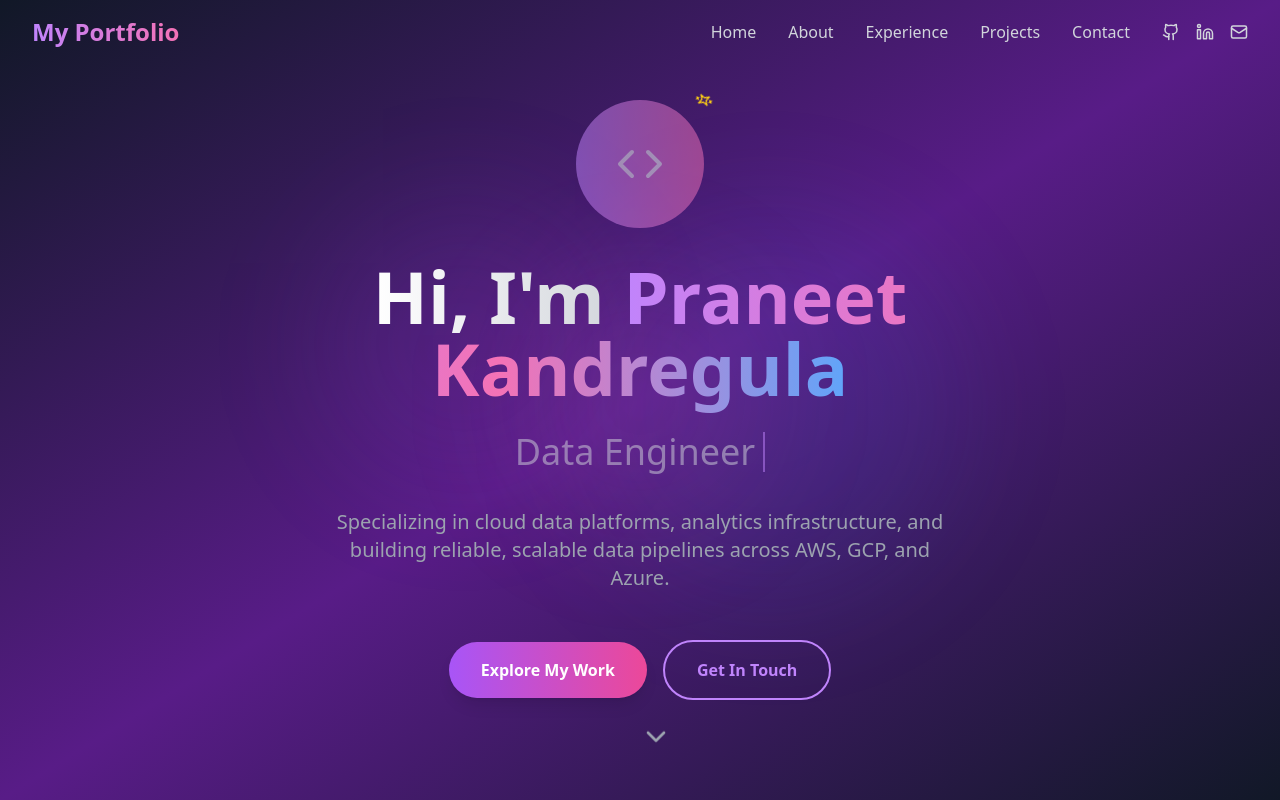
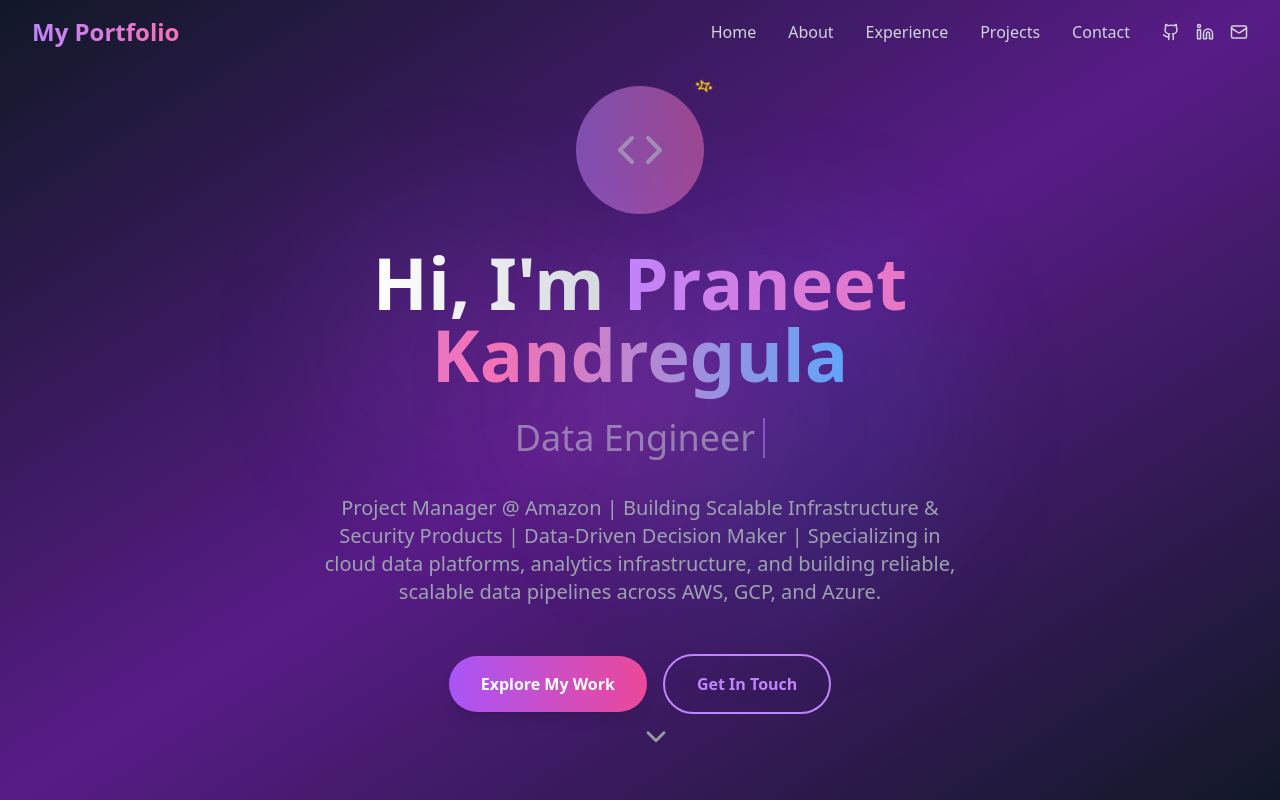
Before and after one commit to 121810318013-cyber/Template-Portfolio, a React (Vite) app: page / in a window 1280 px wide. Shown: the top 800 px of the page. Built offline with nearby package versions, Linux system fonts and the light colour scheme.

Commit message:
Update Hero.tsx

```diff
--- a/src/components/Hero.tsx
+++ b/src/components/Hero.tsx
@@ -160,9 +160,8 @@ const Hero = () => {
           </div>
 
           <p className="text-sm sm:text-lg lg:text-xl text-gray-400 mb-8 sm:mb-12 max-w-2xl mx-auto leading-relaxed px-4">
-            Specializing in cloud data platforms, analytics infrastructure, and
-            building reliable, scalable data pipelines across AWS, GCP, and
-            Azure.
+            Project Manager @ Amazon | Building Scalable Infrastructure & Security Products | Data-Driven Decision Maker | Specializing in cloud data platforms, analytics infrastructure, and
+            building reliable, scalable data pipelines across AWS, GCP, and Azure.
           </p>
 
           <div className="flex flex-col sm:flex-row gap-3 sm:gap-4 justify-center items-center px-4">
```
